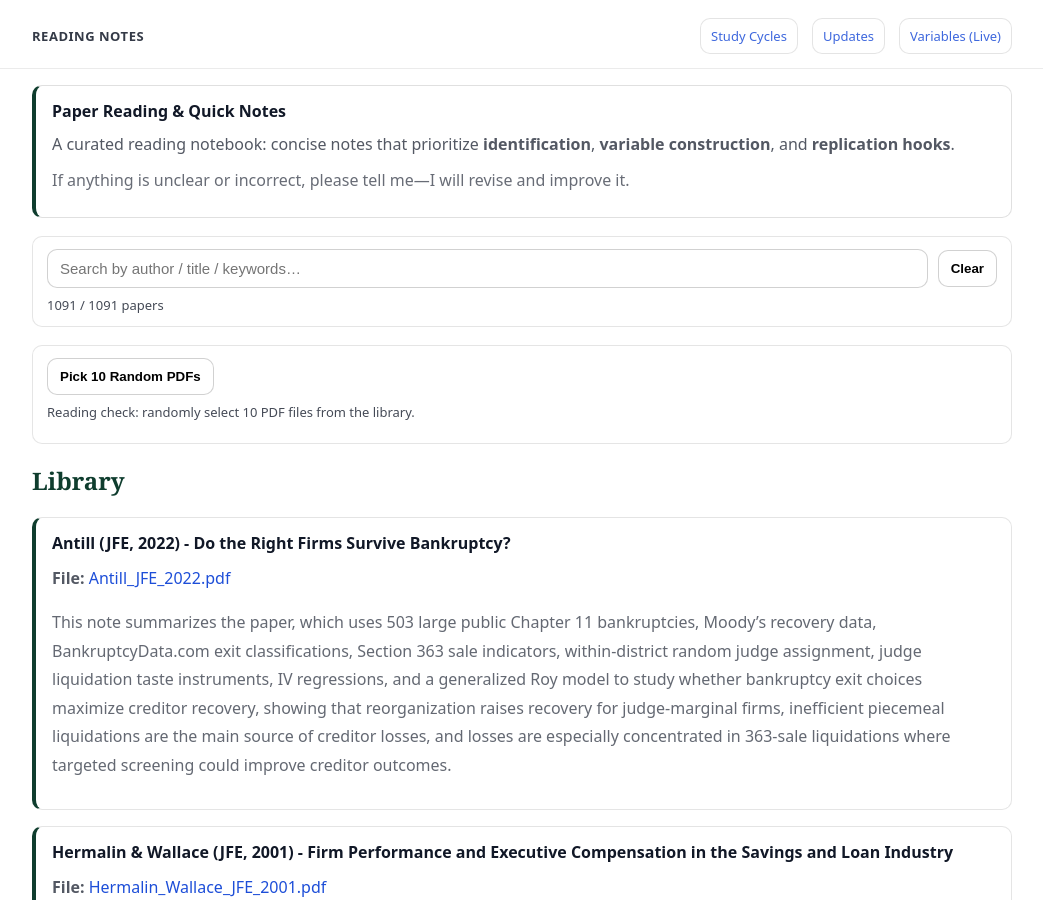
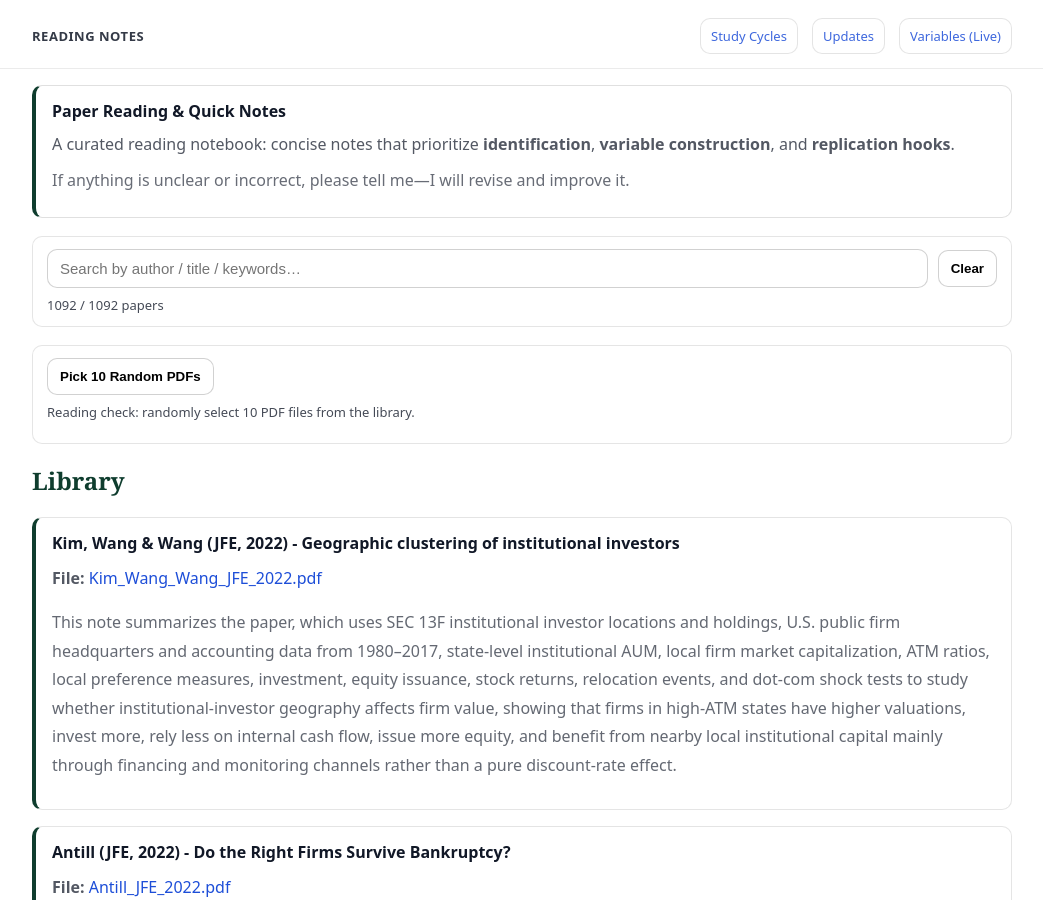
Before and after one commit to yaxinzn/study-archive, a Jekyll site: the page built from reading/index.md, in a window 1280 px wide and 900 px high. Shown: the whole window, without its empty margins (118-1161 px from the left). Built offline with Jekyll 4.4.1, drawn with Linux system fonts in a browser that asks for light colours.

Commit message:
Reading: add/update Kim_Wang_Wang_JFE_2022.pdf

```diff
--- a/_data/reading.yml
+++ b/_data/reading.yml
@@ -1,3 +1,7 @@
+- title: "Kim, Wang & Wang (JFE, 2022) - Geographic clustering of institutional investors"
+  file: "Kim_Wang_Wang_JFE_2022.pdf"
+  desc: "This note summarizes the paper, which uses SEC 13F institutional investor locations and holdings, U.S. public firm headquarters and accounting data from 1980–2017, state-level institutional AUM, local firm market capitalization, ATM ratios, local preference measures, investment, equity issuance, stock returns, relocation events, and dot-com shock tests to study whether institutional-investor geography affects firm value, showing that firms in high-ATM states have higher valuations, invest more, rely less on internal cash flow, issue more equity, and benefit from nearby local institutional capital mainly through financing and monitoring channels rather than a pure discount-rate effect."
+
 - title: "Antill (JFE, 2022) - Do the Right Firms Survive Bankruptcy?"
   file: "Antill_JFE_2022.pdf"
   desc: "This note summarizes the paper, which uses 503 large public Chapter 11 bankruptcies, Moody’s recovery data, BankruptcyData.com exit classifications, Section 363 sale indicators, within-district random judge assignment, judge liquidation taste instruments, IV regressions, and a generalized Roy model to study whether bankruptcy exit choices maximize creditor recovery, showing that reorganization raises recovery for judge-marginal firms, inefficient piecemeal liquidations are the main source of creditor losses, and losses are especially concentrated in 363-sale liquidations where targeted screening could improve creditor outcomes."
```
Also changed, not shown: 1 other file.
